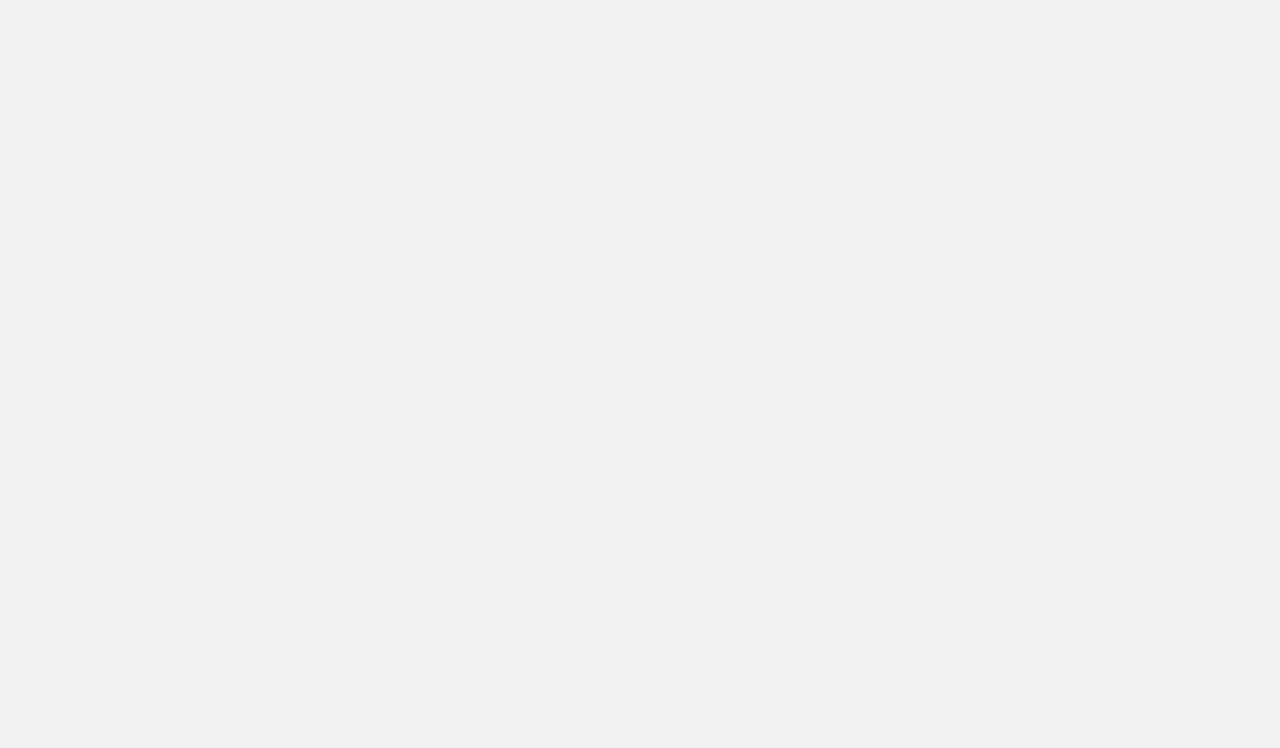
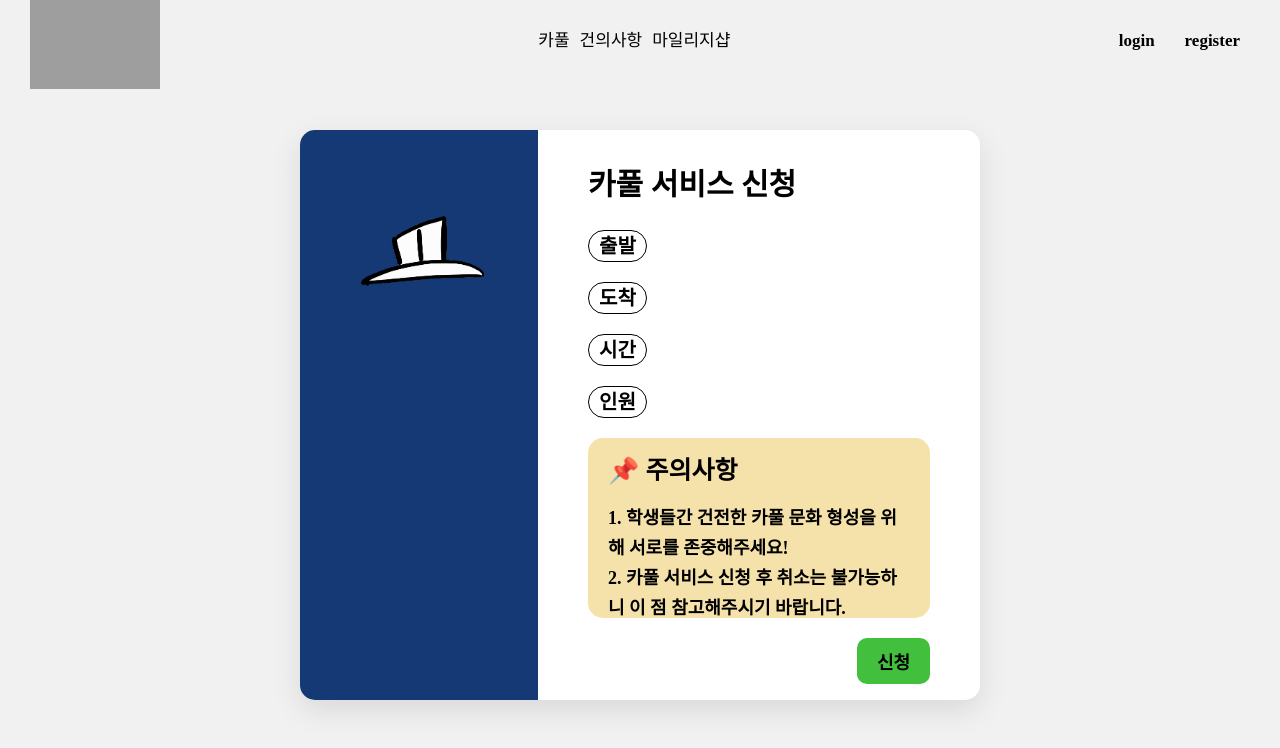
Before and after one commit to hky035/carpool-frontend, a React (Create React App) app: page /carpool/add in a window 1280 px wide. Before the commit this address had no page. Shown: the top 748 px of the page. Built offline with nearby package versions, Linux system fonts and the light colour scheme; grey boxes are pictures that could not be loaded.

Commit message:
feat: 카풀 신청 페이지 개설

```diff
--- a/src/App.js
+++ b/src/App.js
@@ -7,9 +7,9 @@ import Post from "./component/post/Post";
 import Mileage from "./component/mileage/Mileage";
 import Login from "./component/login/Login";
 import Register from "./component/login/Register";
-import axios from "axios";
 import AuthProvider from "./AuthProvider";
 import AddPostPage from "./component/post/AddPostPage";
+import RegisterCarpoolPage from "./component/carpool/RegisterCarpoolPage";
 
 function App() {
 
@@ -23,6 +23,7 @@ function App() {
             <Route path="/" element={<Layout/>}>
               <Route path="" element={<Main/>} />
               <Route path="carpool" element={<Carpool />} />
+              <Route path="carpool/add" element={<RegisterCarpoolPage />} />
               <Route path="post" element={<Post />} />
               <Route path="post/add" element={<AddPostPage/>}/>
               <Route path="mileage-shop" element={<Mileage />} />
--- /dev/null
+++ b/src/component/carpool/RegisterCarpoolPage.js
@@ -0,0 +1,133 @@
+import React from 'react'
+import styled from 'styled-components'
+
+const AddCarpoolPage = () => {
+  return (
+      <Wrapper>
+          <Left>
+              <Logo>
+                  <img src='/assets/main-logo.png' alt="logo" width="100%"></img>
+              </Logo>
+          </Left>
+          <Right>
+              <Title>카풀 서비스 신청</Title>
+              <Content>
+                  <Label>출발</Label>
+              </Content>
+              <Content>
+                  <Label>도착</Label>
+              </Content>
+              <Content>
+                  <Label>시간</Label>
+              </Content>
+              <Content>
+                  <Label>인원</Label>
+              </Content>
+
+              <Description>
+                  <DescTitle>📌 주의사항</DescTitle>
+                  <DescBody>
+                      1. 학생들간 건전한 카풀 문화 형성을 위해 서로를 존중해주세요!
+                      <br />
+                      2. 카풀 서비스 신청 후 취소는 불가능하니 이 점 참고해주시기 바랍니다.
+                      <br />
+                      3. 정해진 만남 시간과 장소를 확실히 지켜주세요.
+                  </DescBody>
+              </Description>
+              <RegisterBtn>신청</RegisterBtn>
+          </Right>
+    </Wrapper>
+  )
+}
+
+const Wrapper = styled.div`
+    box-sizing : border-box;
+    height : 570px;
+    margin : 50px 300px;
+    background-color : #fff;
+    border-radius : 15px;
+    display : flex;
+    box-shadow : var(--shadow);
+`;
+
+const Left = styled.div`
+    width : 35%;
+    height : 100%;
+    background-color : var(--yuColor);
+    border-radius : 15px 0 0 15px;
+    box-sizing : border-box;
+    display : flex;
+    justify-content : center;
+`;
+
+const Logo = styled.div`
+    width : 70%;
+    margin-top : 30%;
+`;
+
+const Right = styled.div`
+    width : 65%;
+    height : 100%;
+    box-sizing : border-box;
+    padding : 40px 50px;
+`;
+
+const Title = styled.div`
+    font-size : 30px;
+    font-weight : bold;
+    margin-bottom : 30px;
+`;
+
+const Content = styled.div`
+    display : flex;
+    margin-bottom : 20px;
+`;
+
+const Label = styled.div`
+    padding : 5px 10px;
+    border : 1px solid #000;
+    font-size : 20px;
+    font-weight : bold;
+    border-radius : 30px;
+`;
+
+const Description = styled.div`
+    box-sizing : border-box;
+    padding : 20px;
+    border-radius : 15px;
+    background-color : rgba(235,195,87, 0.5);
+    height : 180px;
+    margin-bottom : 20px;
+    overflow-y : auto;
+`;
+
+const DescTitle = styled.div`
+    font-size : 25px;
+    font-weight : bold;
+    margin-bottom : 20px;
+`;
+
+const DescBody = styled.div`
+    font-size : 18px;
+    font-weight : bold;
+    line-height : 30px;
+`;
+
+const RegisterBtn = styled.button`
+    font-size : 18px;
+    font-weight : bold;
+    background-color : var(--successColor);
+    padding : 10px 20px;
+    border : none;
+    border-radius : 10px;
+    transition : 0.3s;
+    cursor: pointer;
+    float : right;
+
+    &:hover{
+        color : #fff;
+    }
+`;
+
+
+export default AddCarpoolPage
```
